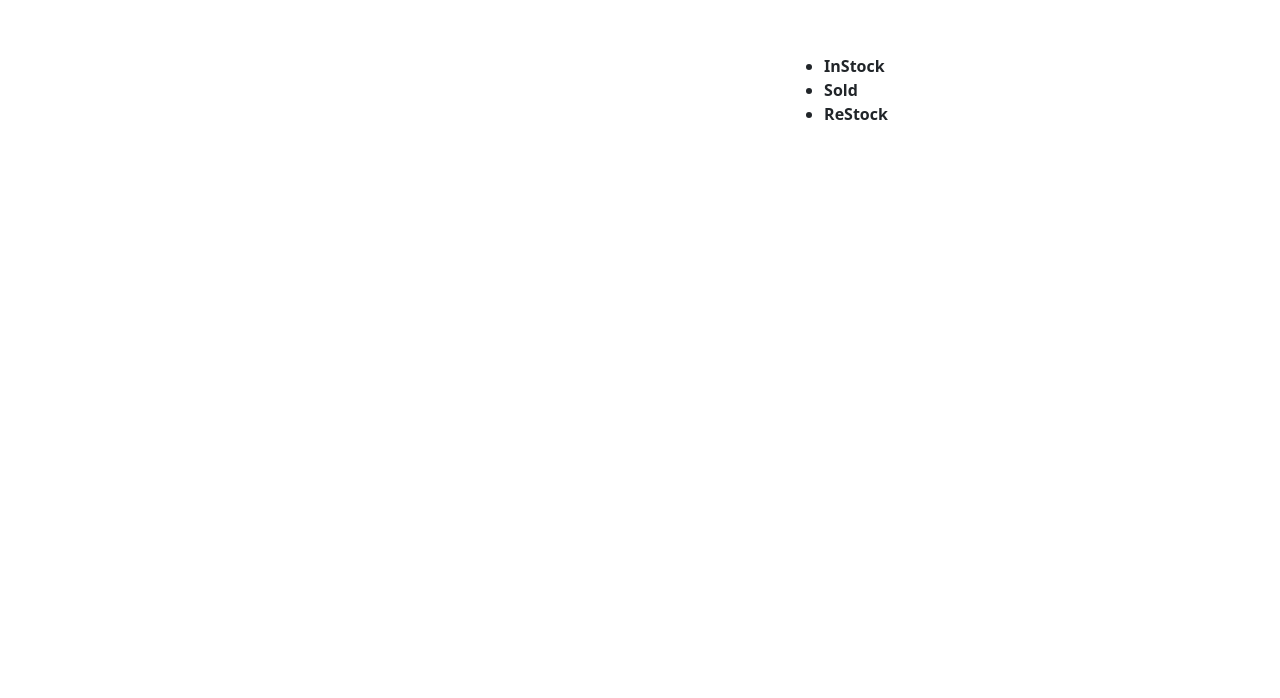
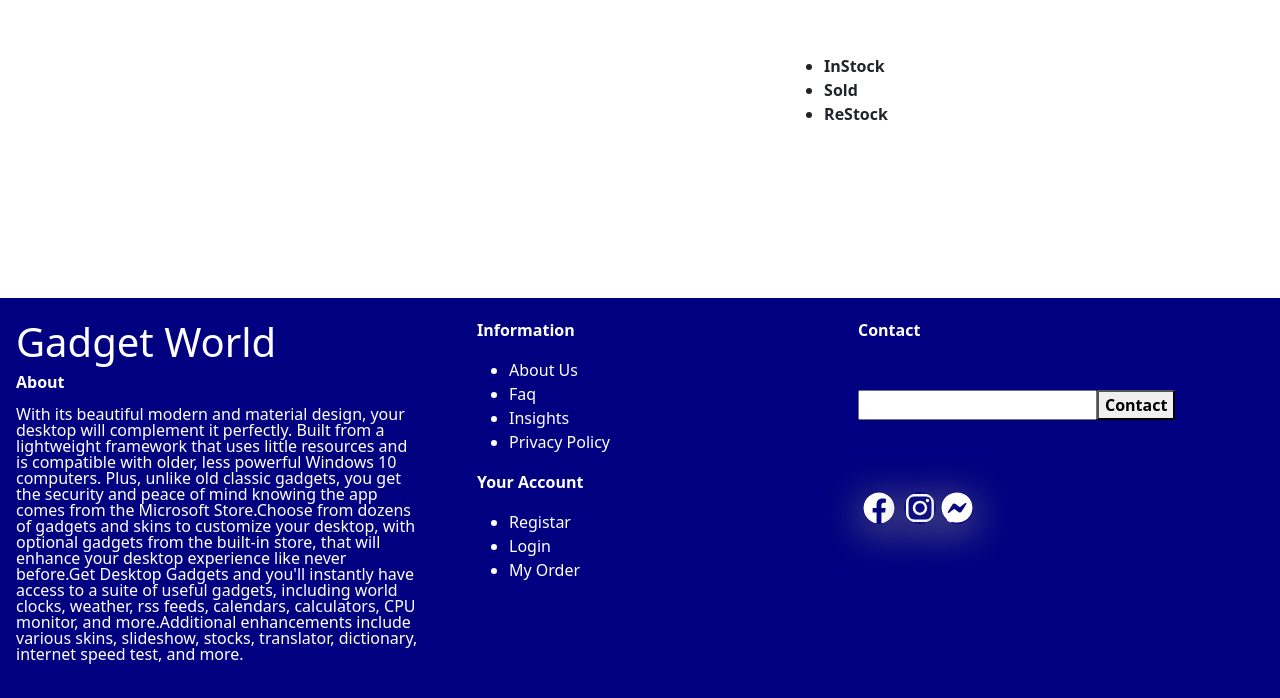
Before and after one commit to OvilashMoitra/Gadget-World-Client, a React (Create React App) app: page / in a window 1280 px wide. Shown: the part 528-1226 px from the top of the page. Before the commit the page ends 826 px from the top, so only its background shows below. Built offline with nearby package versions, Linux system fonts and the light colour scheme; no server answers.

Commit message:
footer done

```diff
--- a/package.json
+++ b/package.json
@@ -6,6 +6,7 @@
     "@fortawesome/fontawesome-svg-core": "^6.1.1",
     "@fortawesome/free-solid-svg-icons": "^6.1.1",
     "@fortawesome/react-fontawesome": "^0.1.18",
+    "@heroicons/react": "^1.0.6",
     "@testing-library/jest-dom": "^5.16.4",
     "@testing-library/react": "^13.1.1",
     "@testing-library/user-event": "^13.5.0",
--- a/src/Components/Footer/Footer.css
+++ b/src/Components/Footer/Footer.css
@@ -0,0 +1,24 @@
+.footer {
+    display: grid;
+    grid-template-columns: repeat(3, 1fr);
+    grid-gap: 7px;
+    background-color: navy;
+    padding: 20px 0;
+    color: white;
+}
+
+.contact-icon {
+    margin-left: 5px;
+    box-shadow: 0px 7px 40px grey;
+    width: 2rem;
+    height: 2em;
+    border-radius: 50%;
+}
+
+.footer-about-section p {
+    line-height: 16px;
+}
+
+.submitted {
+    width: 2em;
+}
--- a/src/Components/Footer/Footer.js
+++ b/src/Components/Footer/Footer.js
@@ -1,9 +1,59 @@
-import React from 'react';
+import { FontAwesomeIcon } from '@fortawesome/react-fontawesome';
+import { FaFacebook, FaFacebookMessenger, FaInstagram } from 'react-icons/fa';
+import React, { useState } from 'react';
 import './Footer.css'
 const Footer = () => {
+    const [email, setEmail] = useState("");
+    const [submitted, setSubitted] = useState(false)
+    const handleEmail = (e) => {
+        setEmail(e.target.value)
+    }
+    const handleContact = (e) => {
+        e.preventDefault()
+        setSubitted(!submitted)
+    }
     return (
-        <div>
-            <p>This is footer</p>
+        <div className='footer'>
+            <div className="footer-about-section ms-3">
+                <div>
+                    <h1>Gadget World</h1>
+                    <p><strong>About</strong></p>
+                    <p> With its beautiful modern and material design, your desktop will complement it perfectly. Built from a lightweight framework that uses little resources and is compatible with older, less powerful Windows 10 computers. Plus, unlike old classic gadgets, you get the security and peace of mind knowing the app comes from the Microsoft Store.Choose from dozens of gadgets and skins to customize your desktop, with optional gadgets from the built-in store, that will enhance your desktop experience like never before.Get Desktop Gadgets and you'll instantly have access to a suite of useful gadgets, including world clocks, weather, rss feeds, calendars, calculators, CPU monitor, and more.Additional enhancements include various skins, slideshow, stocks, translator, dictionary, internet speed test, and more.</p>
+                </div>
+            </div>
+            <div className="footeer-links ms-5">
+                <div>
+                    <p><strong>Information</strong></p>
+                    <ul>
+                        <li>About Us</li>
+                        <li>Faq</li>
+                        <li>Insights</li>
+                        <li>Privacy Policy</li>
+                    </ul>
+                </div>
+                <div>
+                    <p><strong>Your Account</strong></p>
+                    <ul>
+                        <li>Registar</li>
+                        <li>Login</li>
+                        <li>My Order</li>
+                    </ul>
+                </div>
+            </div>
+            <div className="footer-contact">
+                <p><strong>Contact</strong></p>
+                {
+                    submitted ? <strong ><svg xmlns="http://www.w3.org/2000/svg" className="h-6 w-6 ms-2 my-5 submitted" fill="none" viewBox="0 0 24 24" stroke="currentColor" strokeWidth={2} style={{ color: 'green' }}>
+                        <path strokeLinecap="round" strokeLinejoin="round" d="M9 12l2 2 4-4m6 2a9 9 0 11-18 0 9 9 0 0118 0z" />
+                    </svg><span >Submitted your email</span></strong> : <form onSubmit={handleContact} className='my-5'>
+                        <input onBlur={handleEmail} type="email" name="" id="" />
+                        <button type="submit"><strong>Contact</strong></button>
+                    </form>
+                }
+                <br />
+                <a href="#" className='text-decoration-none text-white '><strong><FaFacebook className='contact-icon'></FaFacebook> <FaInstagram className='contact-icon'></FaInstagram><FaFacebookMessenger className='contact-icon'></FaFacebookMessenger></strong></a>
+
+            </div>
         </div>
     );
 };
--- a/src/Page Container/Home/Home.js
+++ b/src/Page Container/Home/Home.js
@@ -3,6 +3,7 @@ import { FontAwesomeIcon } from '@fortawesome/react-fontawesome';
 import React, { useEffect, useState } from 'react';
 import Chart from '../../Components/Chart/Chart';
 import Filtered from '../../Components/Filtered/Filtered';
+import Footer from '../../Components/Footer/Footer';
 import Navbar from '../../Components/Navbar/Navbar';
 import './Home.css'
 const Home = () => {
@@ -59,6 +60,7 @@ const Home = () => {
                 </div>
             </div>
             <Chart></Chart>
+            <Footer></Footer>
         </div >
     );
 };
```
Also changed, not shown: 1 other file (tests, documents, lock files or other folders).
